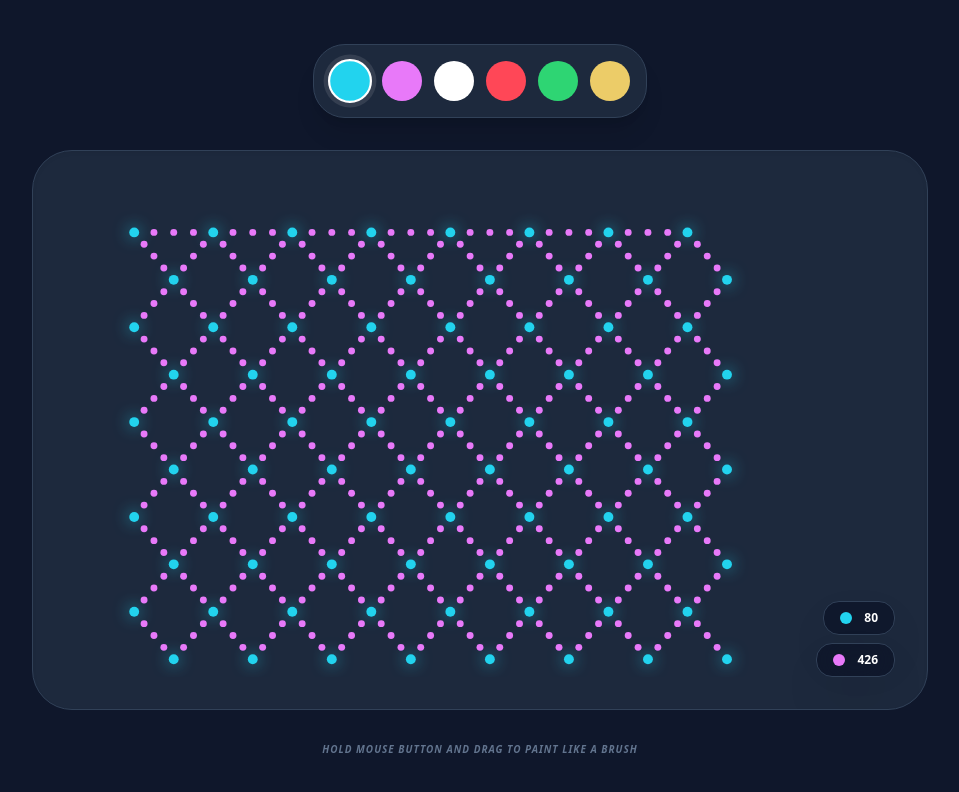
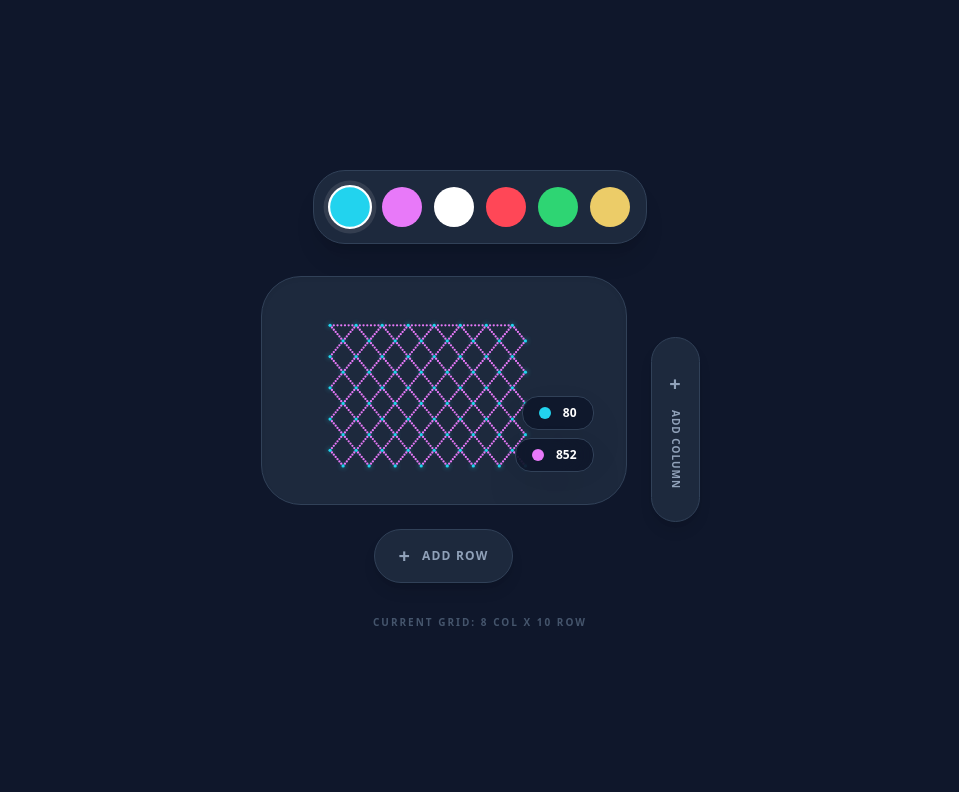
Before and after one commit to anaseal/Utochka, a React (Vite) app: page / in a window 1280 px wide. Shown: the top 792 px of the page, without its empty margins (160-1119 px from the left). Built offline with nearby package versions, Linux system fonts and the light colour scheme.

Commit message:
добавление рядов

```diff
--- a/src/App.tsx
+++ b/src/App.tsx
@@ -1,13 +1,24 @@
+import { useState } from 'react';
 import { useGrid } from './hooks/useGrid';
 import { useDrawing } from './hooks/useDrawing';
 import { CanvasView } from './components/Editor/CanvasView';
 
 const PALETTE = ['#22d3ee', '#e879f9', '#ffffff', '#ff4757', '#2ed573', '#eccc68'];
-const GRID_CONFIG = { width: 8, height: 10, spacing: 40, beadsInSpan: 3 };
 
 function App() {
-  const beads = useGrid(GRID_CONFIG);
+  // Инициализируем состояние размерами из ваших настроек
+  const [gridSize, setGridSize] = useState({
+    width: 8,
+    height: 10,
+    spacing: 40,
+    beadsInSpan: 6
+  });
+
+  const beads = useGrid(gridSize);
   const drawingControls = useDrawing(PALETTE[0]);
+
+  const addRow = () => setGridSize(prev => ({ ...prev, height: prev.height + 1 }));
+  const addCol = () => setGridSize(prev => ({ ...prev, width: prev.width + 1 }));
 
   return (
     <div className="min-h-screen bg-slate-900 flex flex-col items-center justify-center gap-8 p-10 select-none">
@@ -26,14 +37,37 @@ function App() {
         </div>
       </nav>
 
-      <CanvasView
-        beads={beads}
-        {...drawingControls}
-      />
+      {/* Контейнер для сетки и кнопок расширения */}
+      <div className="relative flex items-center gap-6">
+        <div className="flex flex-col items-center gap-6">
+          <CanvasView
+            beads={beads}
+            {...drawingControls}
+          />
 
-      <footer className="text-slate-500 text-[10px] font-bold uppercase tracking-widest italic">
-        Hold mouse button and drag to paint like a brush
-      </footer>
+          {/* Кнопка добавления ряда (снизу) */}
+          <button
+            onClick={addRow}
+            className="group flex items-center gap-3 px-6 py-3 bg-slate-800 hover:bg-slate-700 border border-slate-700 rounded-full text-slate-400 hover:text-white transition-all shadow-lg active:scale-95"
+          >
+            <span className="text-xl font-bold">+</span>
+            <span className="text-xs uppercase tracking-widest font-black">Add Row</span>
+          </button>
+        </div>
+
+        {/* Кнопка добавления колонки (справа) */}
+        <button
+          onClick={addCol}
+          className="group flex flex-col items-center gap-3 px-4 py-8 bg-slate-800 hover:bg-slate-700 border border-slate-700 rounded-full text-slate-400 hover:text-white transition-all shadow-lg active:scale-95"
+        >
+          <span className="text-xl font-bold">+</span>
+          <span className="text-[10px] uppercase tracking-widest font-black [writing-mode:vertical-lr]">Add Column</span>
+        </button>
+      </div>
+
+      <div className="text-slate-600 text-[10px] font-black uppercase tracking-[0.2em]">
+        Current Grid: {gridSize.width} COL x {gridSize.height} ROW
+      </div>
     </div>
   );
 }
```
